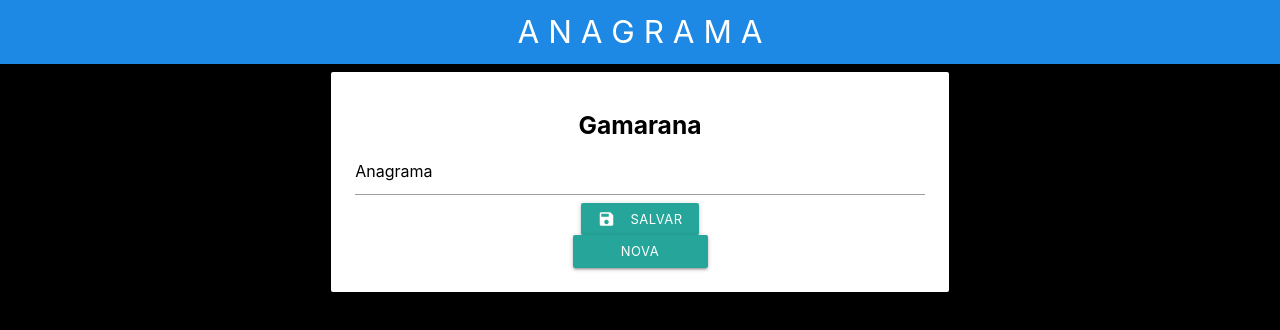
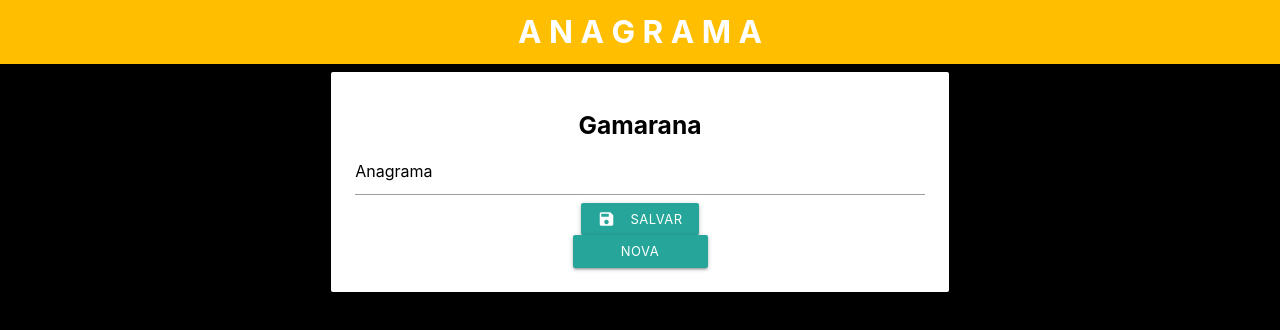
Before and after one commit to lurkasf/Anagrama, a Vue app: page / in a window 1280 px wide. Shown: the top 330 px of the page. Built offline with nearby package versions, Linux system fonts and the light colour scheme.

Commit message:
Coloquei a barra colorida

```diff
--- /dev/null
+++ b/public/color.css
@@ -0,0 +1,22 @@
+
+
+.color-change {
+    width:100%;
+    height:100%;
+    color:black;
+    font-weight:bold;
+    animation: myanimation 100s infinite;
+  }
+
+  @keyframes myanimation {
+    0% {background-color: rgb(255, 0, 0);}
+    10% {background-color: rgb(255, 238, 0);}
+    20% {background-color: rgb(87, 255, 36);}
+    30% {background-color: rgb(5, 36, 212)}
+    40%{background-color:rgb(219, 0, 201);}
+    50%{background-color:rgb(216, 0, 0);}
+    60%{background-color:rgb(240, 13, 108);}
+    70% {background-color: rgb(0, 255, 179);}
+    80% {background-color: rgb(255, 208, 0);}
+    90% {background-color: rgb(140, 0, 255);}
+  }
--- a/public/index.html
+++ b/public/index.html
@@ -10,7 +10,7 @@
       <!--Import materialize.css-->
       <link rel="stylesheet" href="https://cdnjs.cloudflare.com/ajax/libs/materialize/1.0.0-rc.2/css/materialize.min.css">
       <link rel="stylesheet" href="fireworks.css">
-
+      <link rel="stylesheet" type="text/css" href="color.css">
 
       <title>anagram</title>
 
--- a/src/App.vue
+++ b/src/App.vue
@@ -1,7 +1,7 @@
 <template>
   <div id="app">
     <nav>
-      <div class="nav-wrapper blue darken-1">
+      <div class="nav-wrapper color-change">
         <a href="#" class="brand-logo center">{{titulo}}</a>
       </div>
     </nav>
```
